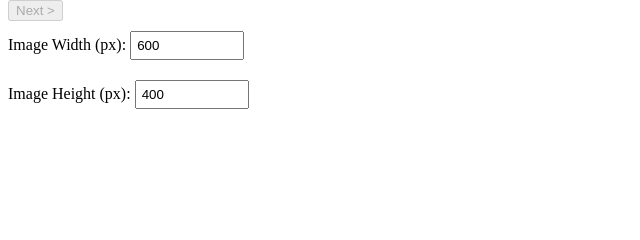
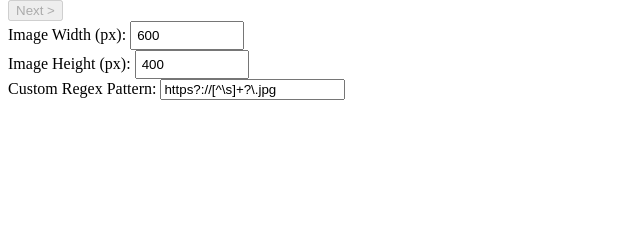
Before and after one commit to aguiar-arthur/minimal-ui-manga-reader, a Flask app: page / in a window 1280 px wide. Shown: the part 140-380 px from the top of the page, without its empty margins (0-640 px from the left). Run offline with Flask 3, Linux system fonts and the light colour scheme.

Commit message:
improving the code

```diff
--- a/web_app/app.py
+++ b/web_app/app.py
@@ -16,6 +16,7 @@ def index():
 def fetch_images():
     data = request.json
     url = data.get('url')
+    regex_pattern = data.get('regexPattern', IMAGE_REGEX)  # Default to existing regex if not provided
 
     try:
         # Fetch the URL content
@@ -34,7 +35,7 @@ def fetch_images():
                 urls.append(img_url)
 
         # Fallback: Add additional .jpg URLs from the raw HTML (regex order preserved)
-        additional_urls = re.findall(IMAGE_REGEX, html_content)
+        additional_urls = re.findall(regex_pattern, html_content)  # Use custom regex
         for img_url in additional_urls:
             if img_url not in urls:  # Avoid duplicates
                 urls.append(img_url)
--- a/web_app/static/script.js
+++ b/web_app/static/script.js
@@ -7,12 +7,15 @@ document.addEventListener('DOMContentLoaded', () => {
     const imageWidthInput = document.getElementById('imageWidth');
     const imageHeightInput = document.getElementById('imageHeight');
     const statusMessage = document.getElementById('statusMessage');
+    const regexPatternInput = document.getElementById('regexPattern'); // New field for regex
 
     let images = [];
     let currentIndex = 0;
 
     fetchButton.addEventListener('click', async () => {
         const url = urlInput.value;
+        const regexPattern = regexPatternInput.value || ''; // Get the regex pattern, default to empty if not provided
+
         if (!url) {
             statusMessage.textContent = "Please enter a valid URL.";
             return;
@@ -23,7 +26,7 @@ document.addEventListener('DOMContentLoaded', () => {
             const response = await fetch('/fetch-images', {
                 method: 'POST',
                 headers: { 'Content-Type': 'application/json' },
-                body: JSON.stringify({ url })
+                body: JSON.stringify({ url, regexPattern }) // Send the regex pattern along with the URL
             });
             const result = await response.json();
 
--- a/web_app/static/styles.css
+++ b/web_app/static/styles.css
@@ -1,4 +1,4 @@
-#imageWidthControl, #imageHeightControl {
+#controlButtons {
     margin-top: 10px;
     margin-bottom: 20px;
 }
--- a/web_app/templates/index.html
+++ b/web_app/templates/index.html
@@ -16,13 +16,17 @@
             <img id="imageDisplay" src="" alt="Image will appear here">
             <button id="nextButton" disabled>Next &gt;</button>
         </div>
-        <div id="imageWidthControl">
+        <div id="#controlButtons">
             <label for="imageWidth">Image Width (px): </label>
             <input type="number" id="imageWidth" value="600" min="100">
         </div>
-        <div id="imageHeightControl">
+        <div id="#controlButtons">
             <label for="imageHeight">Image Height (px): </label>
             <input type="number" id="imageHeight" value="400" min="100">
+        </div>
+        <div id="#controlButtons">
+            <label for="regexPattern">Custom Regex Pattern: </label>
+            <input type="text" id="regexPattern" value="https?://[^\s]+?\.jpg" placeholder="Enter regex pattern for images">
         </div>
         <p id="statusMessage"></p>
     </div>
```
